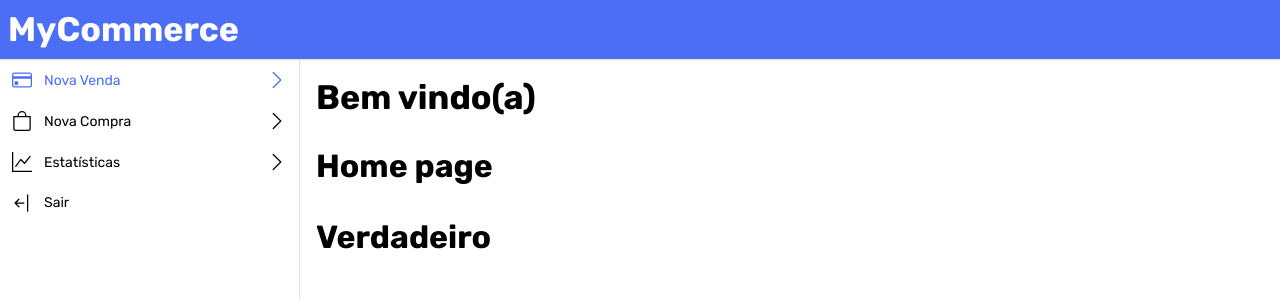
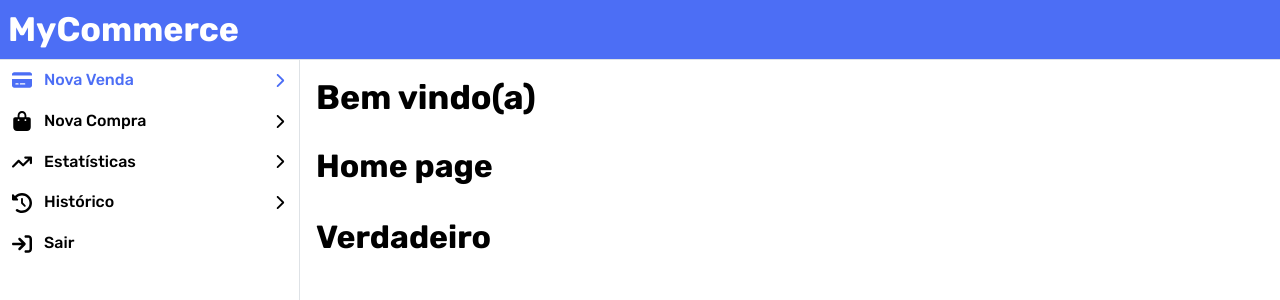
Before and after one commit to luciobrito/mycommerce-api, a React (Vite) app in the folder react/: page / in a window 1280 px wide. Shown: the top 300 px of the page. Built offline with nearby package versions, Linux system fonts and the light colour scheme.

Commit message:
Estrutura inicial da página de histórico

```diff
--- a/react/src/Router.tsx
+++ b/react/src/Router.tsx
@@ -5,6 +5,7 @@ import Produtos from "./pages/produtos/produtos";
 import CompraPage from "./pages/produtos/compra/compra";
 import Venda from "./pages/produtos/venda/venda";
 import Estatisticas from "./pages/estatisticas/estatisticas";
+import Historico from "./pages/Historico";
 
 export default function Router() {
   return (
@@ -35,5 +36,6 @@ export const routerConst = createBrowserRouter([
     element: <CompraPage/>
    },
    {path:"/venda", element:<Venda/>},
-   {path:"/estatisticas", element:<Estatisticas/>}
+   {path:"/estatisticas", element:<Estatisticas/>},
+   {path:"/historico",element:<Historico/>}
 ])
--- a/react/src/modules/NavbarLinks.tsx
+++ b/react/src/modules/NavbarLinks.tsx
@@ -1,14 +1,15 @@
-import { NavLink } from "@mantine/core";
+import { NavLink, Text } from "@mantine/core";
 import { useState } from "react";
-import { BsArrowBarLeft, BsArrowLeft, BsBag, BsChevronRight, BsCreditCard, BsGraphUp } from "react-icons/bs";
+import { FaArrowRightToBracket, FaArrowTrendUp, FaBagShopping, FaChevronRight, FaClockRotateLeft, FaCreditCard } from "react-icons/fa6";
 import { routerConst } from "../Router";
+import { patch } from "@mui/material";
 export default function NavbarLinks({toggle}: {toggle: any}) {
-  const iconSize = 20;
   const [activeIndex, setActiveIndex] = useState(0);
   const links = [
-    { title: "Nova Venda", path: "venda", icon: BsCreditCard },
-    { title: "Nova Compra", path: "compra", icon: BsBag},
-    {title:"Estatísticas", path:"estatisticas", icon: BsGraphUp},
+    { title: "Nova Venda", path: "venda", icon: FaCreditCard },
+    { title: "Nova Compra", path: "compra", icon: FaBagShopping},
+    {title:"Estatísticas", path:"estatisticas", icon: FaArrowTrendUp},
+    {title:"Histórico", path:"historico", icon:FaClockRotateLeft }
   ];
   return (
     <>
@@ -17,14 +18,14 @@ export default function NavbarLinks({toggle}: {toggle: any}) {
             key={index}
           variant="subtle"
           active={activeIndex == index}
-          label={link.title}
+          label={<Text fw={500}>{link.title}</Text>}
           leftSection={<link.icon size={20} />}
-          rightSection={<BsChevronRight size={20} />}
+          rightSection={<FaChevronRight size={15} />}
           onClick={()=>{routerConst.navigate('/'+link.path);toggle();setActiveIndex(index)}}
           />
 
       )}
-      <NavLink label="Sair" leftSection={<BsArrowBarLeft size={20} />}  onClick={()=>{console.log("a")}}/>
+      <NavLink label={<Text fw={500}>Sair</Text>} leftSection={<FaArrowRightToBracket size={20} />}  onClick={()=>{console.log("a")}}/>
 
     </>
   );
--- /dev/null
+++ b/react/src/pages/Historico.tsx
@@ -0,0 +1,12 @@
+import { Title } from "@mantine/core";
+import { useEffect, useState } from "react";
+import { PageResponse } from "../types/PageResponse";
+import { getVenda, Venda } from "../services/vendaService";
+
+export default function Historico(){
+    const [data, setData] = useState<PageResponse<Venda[]>>();
+    useEffect(()=>{getVenda(0).then((response)=>{setData(response.data)})},[])
+    return <>
+    <Title>Histórico</Title>
+    </>
+}
--- a/react/src/services/vendaService.ts
+++ b/react/src/services/vendaService.ts
@@ -14,9 +14,10 @@ export interface ItemVenda {
     valor_unitario : number,
     produto : Produto
 }
-export interface Err {
+export interface Err extends Venda{
     isLoading : boolean
 }
+
 export const defaultVenda : Venda ={
       itens: [],
       dataVenda: new Date().toISOString(),
@@ -38,3 +39,5 @@ const url = import.meta.env.VITE_API_URL + "/venda"
 export const postVenda = (venda : Venda, update : (isLoading: boolean) => void, success : any, setVenda: any) => {
     axios.post(url, venda).then(()=>{success(true); setVenda()}).catch().finally(()=> {update(false)});
 }
+
+export const getVenda = (page : number) => axios.get(`${url}?page=${page}`)
--- /dev/null
+++ b/react/src/types/PageResponse.ts
@@ -0,0 +1,9 @@
+export type PageResponse<T> = {
+  content: T;
+  page: {
+    size: number;
+    number: number;
+    totalElements: number;
+    totalPages: number;
+  };
+};
```
Also changed, not shown: react/src/services/produtoService.ts (renamed from react/src/services/produtoService.tsx).
